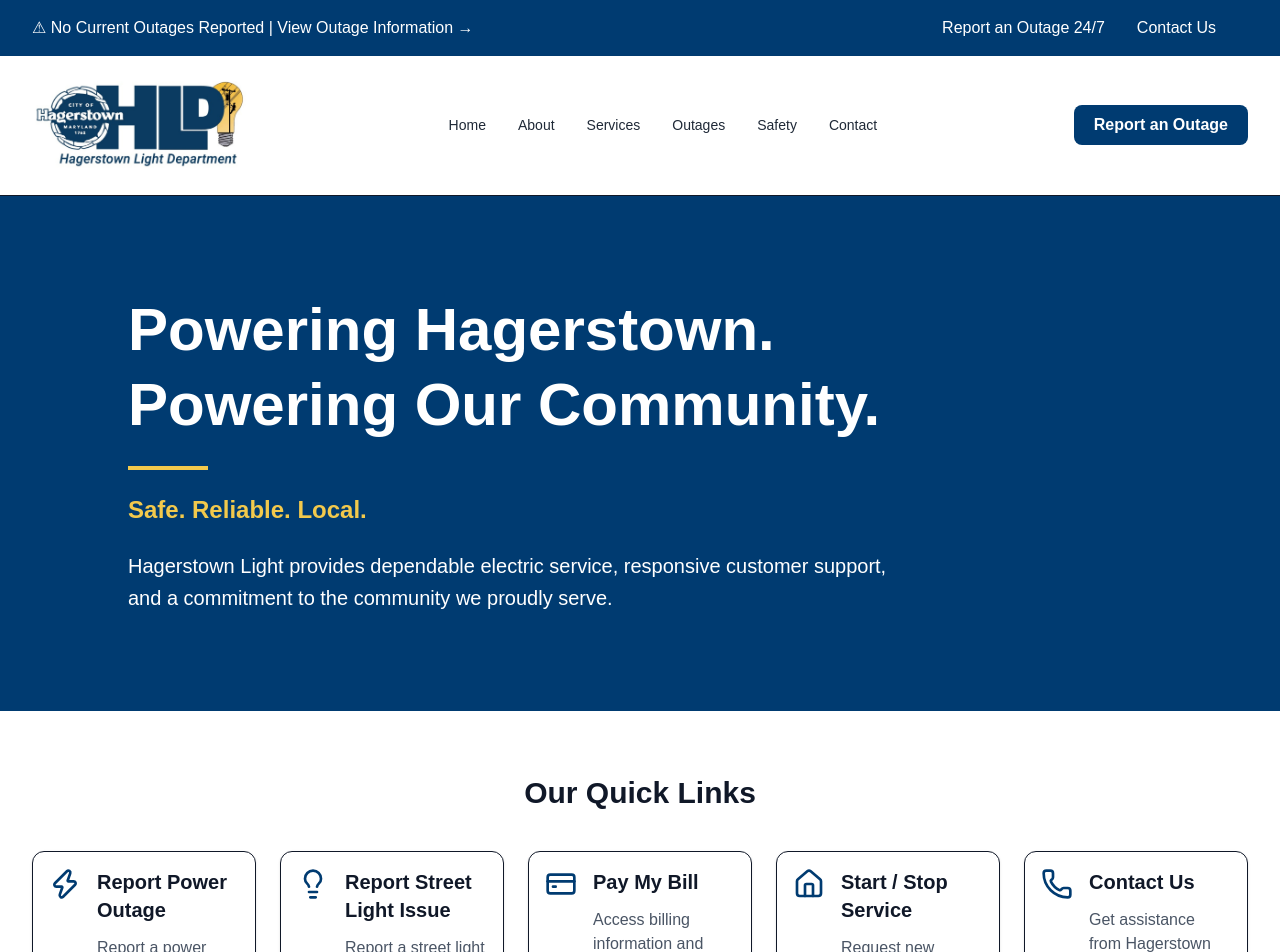
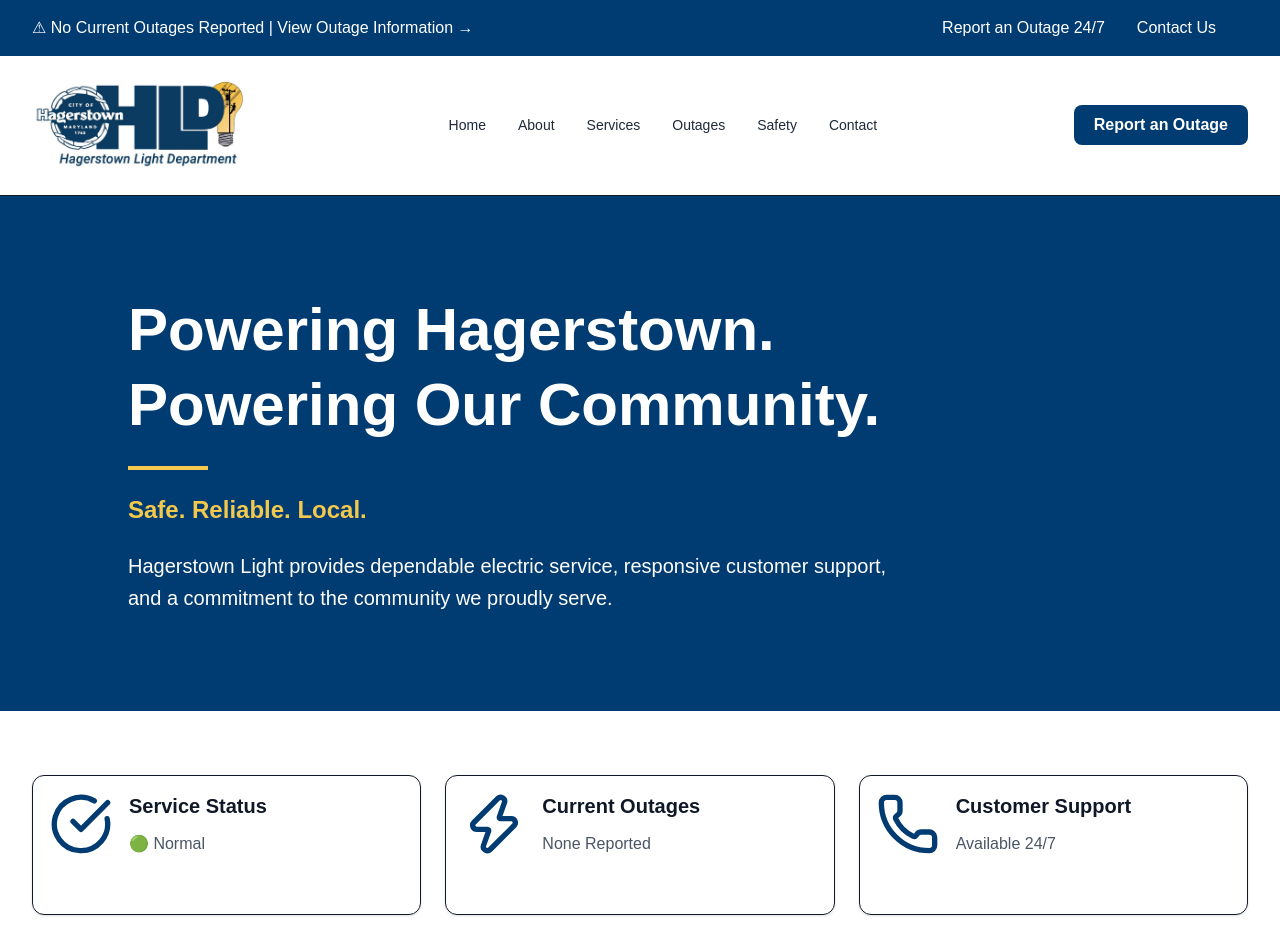
Before and after one commit to clinemichael/hagerstown-light-website, a Next.js app: page / in a window 1280 px wide. Shown: the top 952 px of the page. Built offline with nearby package versions, Linux system fonts and the light colour scheme.

Commit message:
Add service status section

```diff
--- a/app/page.tsx
+++ b/app/page.tsx
@@ -5,6 +5,7 @@
 import Hero from "@/components/Hero";
 import QuickLinks from "@/components/QuickLinks";
 import AlertBar from "@/components/AlertBar";
+import ServiceStatus from "@/components/ServiceStatus";
 
 export default function Home() {
   return (
@@ -18,6 +19,7 @@
 
       <Hero />
 
+      <ServiceStatus />
 
       <QuickLinks />
 
--- a/components/About.tsx
+++ b/components/About.tsx
@@ -0,0 +1,20 @@
+export default function About() {
+  return (
+    <section className="px-8 py-16 bg-brand-light">
+      <div className="max-w-5xl mx-auto">
+
+        <h2 className="text-3xl font-bold mb-6 text-brand-dark">
+          Serving Hagerstown Since 1908
+        </h2>
+
+        <p className="text-lg leading-relaxed text-gray-700 max-w-3xl">
+          Hagerstown Light provides safe, reliable electric service
+          while supporting the community we proudly serve. Our team
+          is committed to delivering dependable power, responsive
+          customer service, and a strong commitment to safety.
+        </p>
+
+      </div>
+    </section>
+  );
+}
--- /dev/null
+++ b/components/ServiceStatus.tsx
@@ -0,0 +1,66 @@
+import { Zap, Phone, CircleCheckBig} from "lucide-react";
+
+import type { LucideIcon } from "lucide-react";
+type ServiceStatusCard = {
+  title: string;
+  value : string;
+  icon: LucideIcon;
+};
+
+const statusCards = [
+  {
+    title: "Service Status",
+    value: "🟢 Normal",
+    color: "green",
+    icon: CircleCheckBig,
+  },
+  {
+    title: "Current Outages",
+    value: "None Reported",
+    icon: Zap,
+  },
+  {
+    title: "Customer Support",
+    value: "Available 24/7",
+    icon: Phone,
+  },
+];
+
+
+
+
+export default function ServiceStatus() {
+  return (
+    <section className="px-8 py-16">
+
+    <div className="grid md:grid-cols-3 gap-6  mx-auto">
+
+      {statusCards.map((card) => (
+  <div key={card.title}>
+    <div className="p-4 border rounded-xl shadow-sm hover:shadow-lg hover:border-brand-blue transition min-h-[140px]">
+
+        <div className="flex items-start gap-4">
+
+    <div>
+        <card.icon className="text-brand-blue" size={64} />
+    </div>
+    <div>
+    <h3 className="text-xl font-bold mb-3">
+        {card.title}
+    </h3>
+
+    <p className="text-gray-600">
+        {card.value}
+    </p>
+
+    </div>
+    </div>
+    </div>
+    </div>
+
+))}
+
+        </div>
+    </section>
+  );
+}
```
